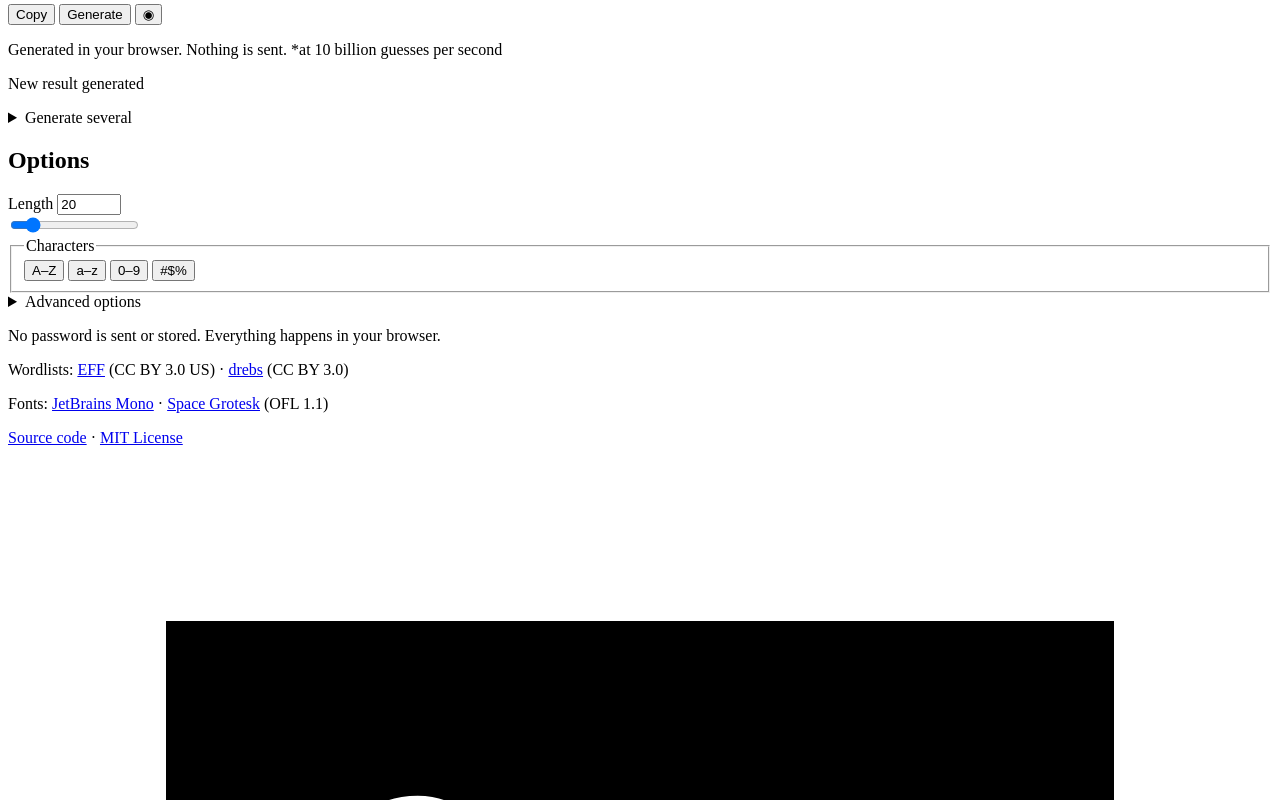
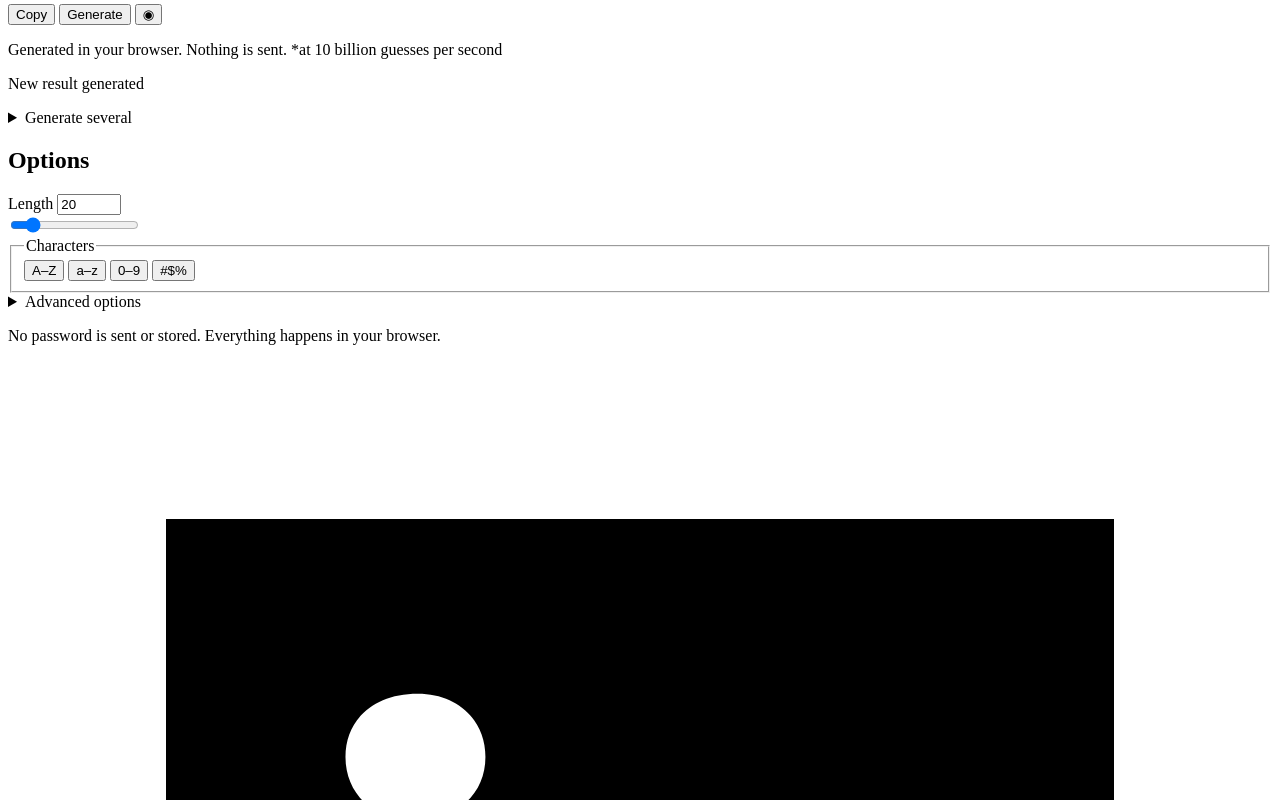
Before and after one commit to gustavo-alberto/password-generator, a website with bundled scripts: page index.html in a window 1280 px wide. Shown: the part 300-1100 px from the top of the page. Built offline with nearby package versions, Linux system fonts and the light colour scheme.

Commit message:
feat(ui): simplify the footer to the privacy note and author row
Keep the privacy note and the LinkedIn · name · GitHub row, centred on
two lines. Wordlist and font credits, the source link and the licence
move to the README, which already lists them. Drop the unused i18n
keys and bump the service worker cache to v3.

Co-Authored-By: Claude Opus 5.5 <noreply@anthropic.com>

```diff
--- a/css/style.css
+++ b/css/style.css
@@ -522,18 +522,20 @@ button {
   font-size: 0.875rem;
 }
 
+/* Two centred rows: the privacy note, then LinkedIn and GitHub around the author's name. */
 .site-footer__inner {
   display: grid;
+  justify-items: center;
   gap: var(--space-1);
-  padding-block: var(--space-5);
+  padding-block: var(--space-5) var(--space-3);
+  text-align: center;
 }
 
-/* Author row: LinkedIn and GitHub around the name. Only the cursor changes on hover. */
+/* Only the cursor changes on hover. */
 .footer-author-row {
   display: flex;
   align-items: center;
   gap: var(--space-3);
-  margin-top: var(--space-2);
 }
 
 .footer-link {
@@ -544,10 +546,6 @@ button {
   color: inherit;
   text-decoration: none;
   cursor: pointer;
-}
-
-.footer-link:first-child {
-  margin-left: calc((var(--target) - 20px) / -2);
 }
 
 .footer-icon {
--- a/index.html
+++ b/index.html
@@ -283,21 +283,6 @@
     <footer class="site-footer">
       <div class="container site-footer__inner">
         <p data-i18n="footerPrivacy">No password is sent or stored. Everything happens in your browser.</p>
-        <p>
-          <span data-i18n="creditsWordlists">Wordlists:</span>
-          <a href="https://www.eff.org/dice" rel="noopener noreferrer">EFF</a> (CC BY 3.0 US) ·
-          <a href="https://github.com/ulif/diceware/blob/master/diceware/wordlists/wordlist_pt-br.txt" rel="noopener noreferrer">drebs</a> (CC BY 3.0)
-        </p>
-        <p>
-          <span data-i18n="creditsFonts">Fonts:</span>
-          <a href="https://github.com/JetBrains/JetBrainsMono" rel="noopener noreferrer">JetBrains Mono</a> ·
-          <a href="https://github.com/floriankarsten/space-grotesk" rel="noopener noreferrer">Space Grotesk</a> (OFL 1.1)
-        </p>
-        <p>
-          <a href="https://github.com/gustavo-alberto/password-generator" rel="noopener noreferrer" data-i18n="sourceCode">Source code</a>
-          ·
-          <a href="https://github.com/gustavo-alberto/password-generator/blob/main/LICENSE" rel="noopener noreferrer" data-i18n="license">MIT License</a>
-        </p>
         <div class="footer-author-row">
           <a class="footer-link" href="https://www.linkedin.com/in/gustavo-a-22791717b/" target="_blank" rel="noopener noreferrer" data-i18n-aria-label="footerLinkedin" aria-label="LinkedIn profile (opens in a new tab)">
             <svg class="footer-icon" viewBox="0 0 24 24" aria-hidden="true"><path d="M21,3H3v18h18V3z M9,17H6.477v-7H9V17z M7.694,8.717c-0.771,0-1.286-0.514-1.286-1.2s0.514-1.2,1.371-1.2 c0.771,0,1.286,0.514,1.286,1.2S8.551,8.717,7.694,8.717z M18,17h-2.442v-3.826c0-1.058-0.651-1.302-0.895-1.302 s-1.058,0.163-1.058,1.302c0,0.163,0,3.826,0,3.826h-2.523v-7h2.523v0.977C13.93,10.407,14.581,10,15.802,10 C17.023,10,18,10.977,18,13.174V17z"/></svg>
--- a/js/locales/en.js
+++ b/js/locales/en.js
@@ -114,10 +114,6 @@ export default Object.freeze({
 
   // Footer
   footerPrivacy: 'No password is sent or stored. Everything happens in your browser.',
-  creditsWordlists: 'Wordlists:',
-  creditsFonts: 'Fonts:',
-  sourceCode: 'Source code',
-  license: 'MIT License',
   footerLinkedin: 'LinkedIn profile (opens in a new tab)',
   footerGithub: 'GitHub profile (opens in a new tab)',
 })
--- a/js/locales/pt-BR.js
+++ b/js/locales/pt-BR.js
@@ -114,10 +114,6 @@ export default Object.freeze({
 
   // Footer
   footerPrivacy: 'Nenhuma senha é enviada ou armazenada. Tudo acontece no seu navegador.',
-  creditsWordlists: 'Listas de palavras:',
-  creditsFonts: 'Fontes:',
-  sourceCode: 'Código-fonte',
-  license: 'Licença MIT',
   footerLinkedin: 'Perfil no LinkedIn (abre em nova aba)',
   footerGithub: 'Perfil no GitHub (abre em nova aba)',
 })
--- a/sw.js
+++ b/sw.js
@@ -4,7 +4,7 @@
 // returning visitors keep the previous version of that file.
 // tests/sw.test.js fails if an app file is missing from PRECACHE.
 
-const CACHE_VERSION = 'v2'
+const CACHE_VERSION = 'v3'
 const CACHE_NAME = `pwgen-${CACHE_VERSION}`
 
 const PRECACHE = [
```
